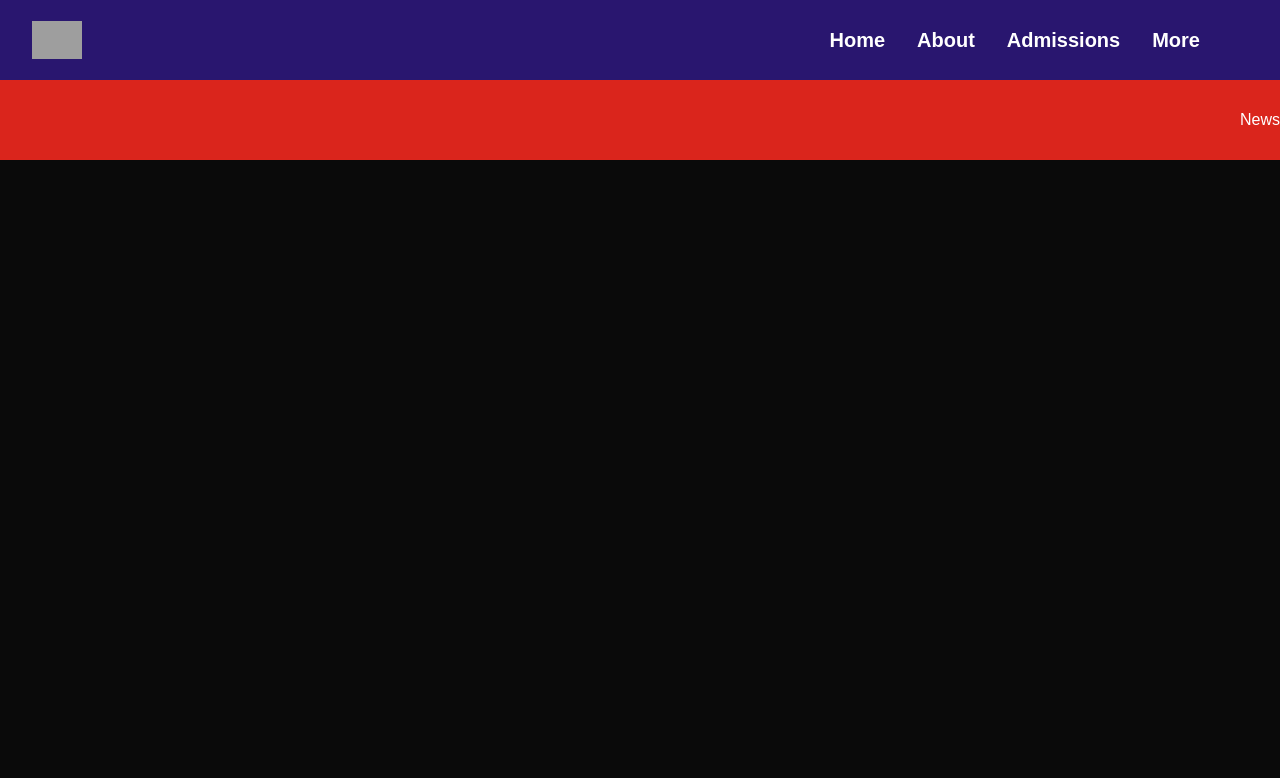
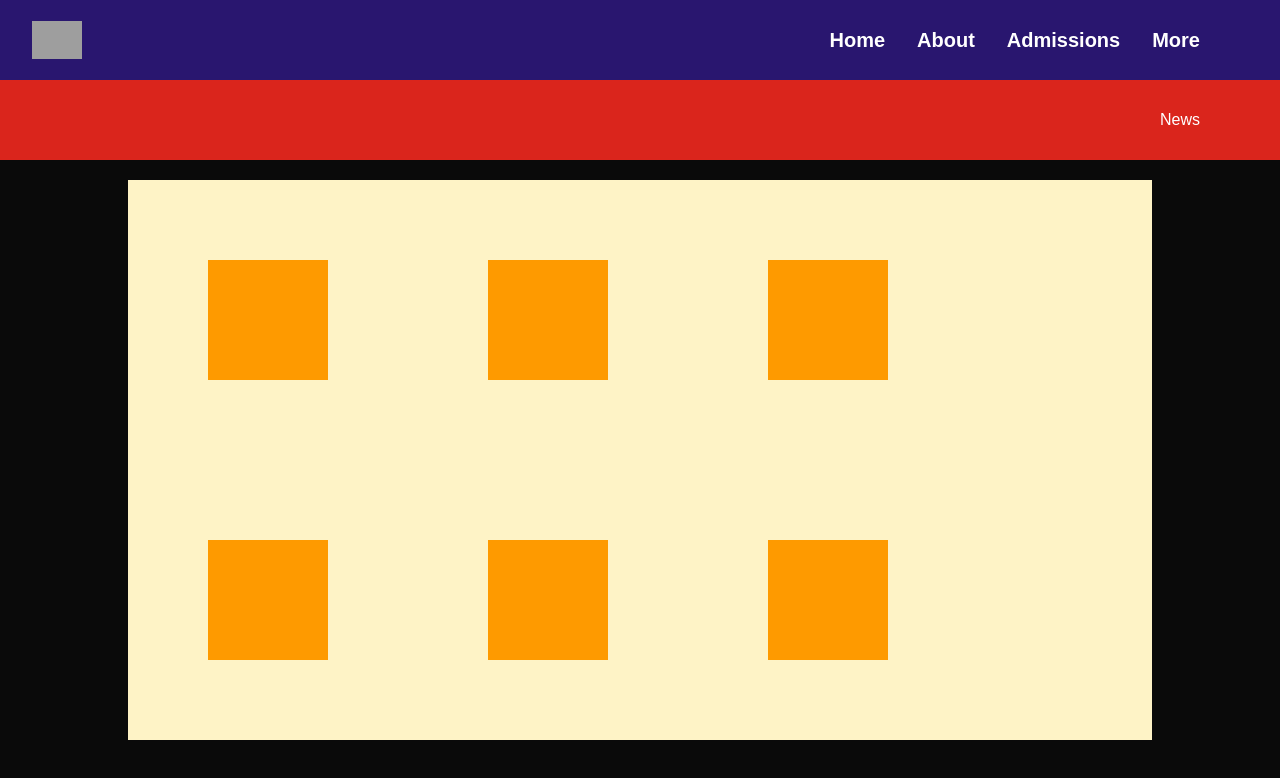
Before and after one commit to Prsnt95/school-website, a Next.js app: page /news in a window 1280 px wide. Shown: the top 778 px of the page. Built offline with nearby package versions, Linux system fonts and the light colour scheme; grey boxes are pictures that could not be loaded.

Commit message:
news placeholders

```diff
--- a/src/app/news/page.tsx
+++ b/src/app/news/page.tsx
@@ -2,9 +2,17 @@ import React from 'react';
 
 const news = () => {
   return (
-    <div className='h-full'>
-      <div className='flex justify-end items-center bg-secondary h-20 px-20'>
+    <div className='h-full flex flex-col items-center '>
+      <div className='flex justify-end items-center bg-secondary h-20 !px-20 w-1/1'>
         <h1 className='text-white text-4xl font-bold'>News</h1>
+      </div>
+      <div className='flex flex-row flex-wrap  bg-amber-100 w-4/5 h 4/5 !my-5'>
+        <div className='flex  h-30 w-30 bg-amber-500 !m-20 '></div>
+        <div className='flex   h-30 w-30 bg-amber-500 !m-20 '></div>
+        <div className='flex  h-30 w-30 bg-amber-500 !m-20 '></div>
+        <div className='flex   h-30 w-30 bg-amber-500 !m-20 '></div>
+        <div className='flex  h-30 w-30 bg-amber-500 !m-20 '></div>
+        <div className='flex   h-30 w-30 bg-amber-500 !m-20 '></div>
       </div>
     </div>
   );
```
